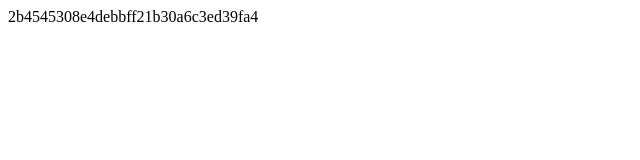
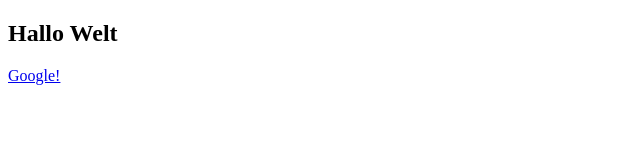
Before and after one commit to Fijuk/firstproject, a plain HTML site: page index.html in a window 1280 px wide. Shown: the whole page, without its empty margins (0-640 px from the left). Drawn offline with Linux system fonts and the light colour scheme.

Commit message:
commit wooooo

```diff
--- a/index.html
+++ b/index.html
@@ -3,6 +3,7 @@
   <head>
   </head>
   <body>
-2b4545308e4debbff21b30a6c3ed39fa4
+    <h2>Hallo Welt</h2>
+    <a href="http://google.com">Google!</a>
   </body>
 </html>
```
